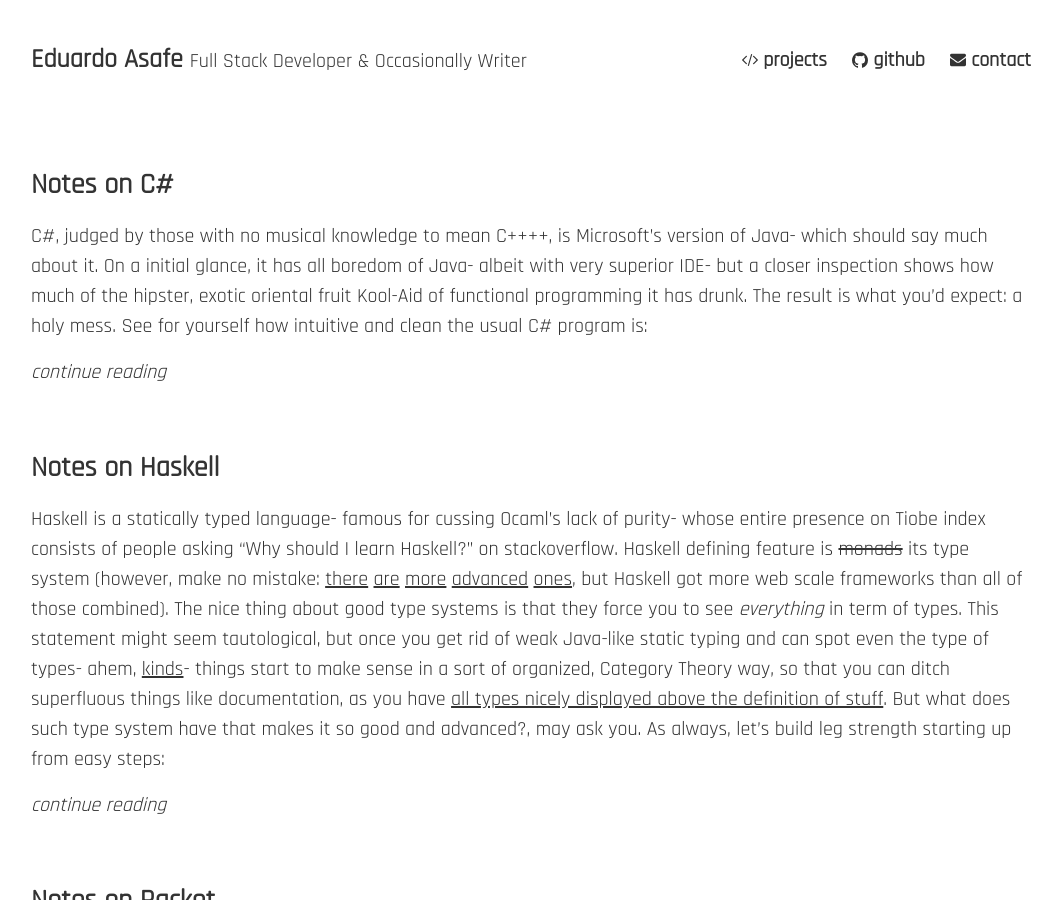
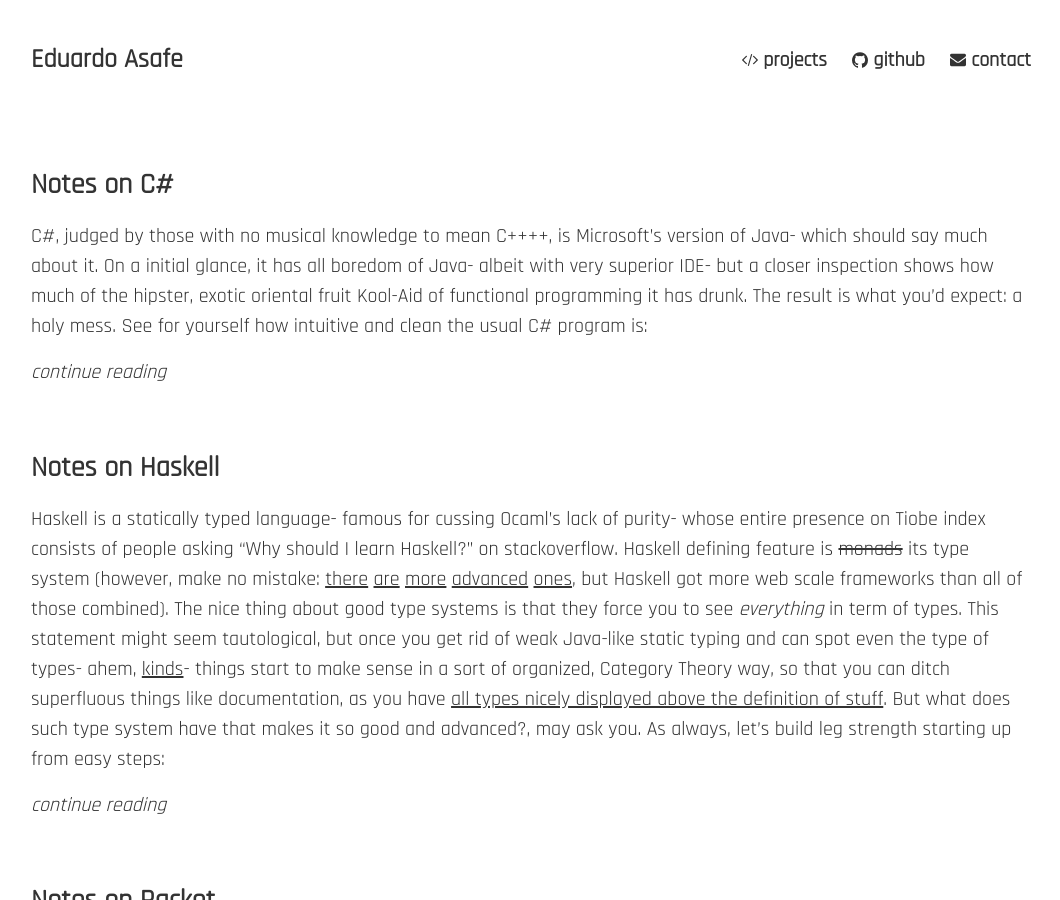
Before and after one commit to easafe/easafe.github.io, a Jekyll site: the page built from index.html, in a window 1280 px wide and 900 px high. Shown: the whole window, without its empty margins (109-1169 px from the left). Built offline with Jekyll 4.4.1, drawn with Linux system fonts in a browser that asks for light colours.

Commit message:
Update top

```diff
--- a/_includes/top.html
+++ b/_includes/top.html
@@ -26,8 +26,7 @@
 <body>
     <div class="page">
         <header class="page-header">
-            <span><a href="/" class="logo">Eduardo Asafe </a><span class="what"> Full Stack Developer & Occasionally
-                    Writer </span></span>
+            <span><a href="/" class="logo">Eduardo Asafe </a></span>
             <!-- icons come from font https://leungwensen.github.io/svg-icon/#awesome -->
             <ul class="menu">
                 <li>
```
